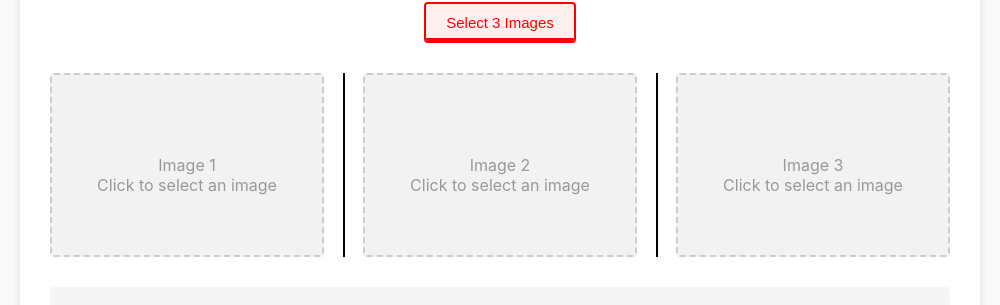
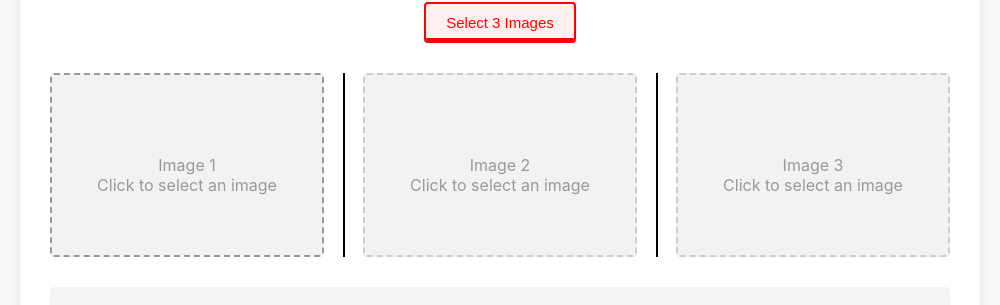
Before and after one commit to pH-7/YouTube-Thumbnail-Creator, an Electron app: page index.html in a window 1000 px wide. In both pictures the pointer is over the element 187 px from the left and 390 px from the top of the page. Shown: the part 225-530 px from the top of the page. Drawn offline with Linux system fonts and the light colour scheme.

Commit message:
Set cursor to `pointer` when hover an individual image slot
This way, users know they can click on the individualimage slot to replaced with a new image

```diff
--- a/index.html
+++ b/index.html
@@ -158,6 +158,11 @@
       overflow: hidden;
       background-color: #f2f2f2;
       transition: border-color 0.2s;
+      cursor: pointer;
+    }
+
+    .image-preview:hover {
+      border-color: #999;
     }
 
     .image-preview img {
```
